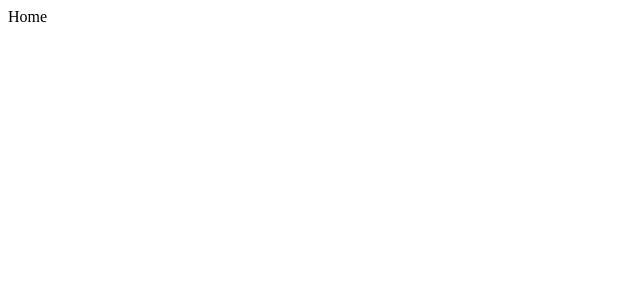
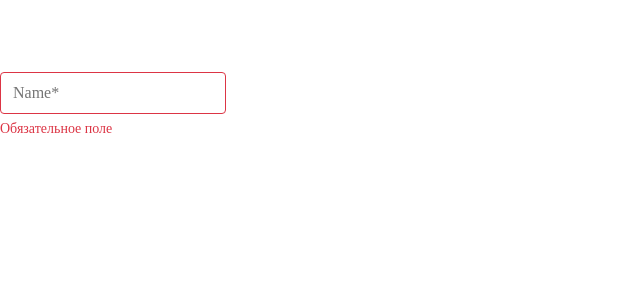
Before and after one commit to SankaReia/sovcombank-test, a React (Create React App) app: page / in a window 1280 px wide. Shown: the top 300 px of the page, without its empty margins (0-640 px from the left). Built offline with nearby package versions, Linux system fonts and the light colour scheme.

Commit message:
created custom textField

```diff
--- a/public/index.html
+++ b/public/index.html
@@ -24,7 +24,7 @@
       work correctly both with client-side routing and a non-root public URL.
       Learn how to configure a non-root public URL by running `npm run build`.
     -->
-    <title>React App</title>
+    <title>Sovcombank Test</title>
   </head>
   <body>
     <noscript>You need to enable JavaScript to run this app.</noscript>
--- a/src/App.tsx
+++ b/src/App.tsx
@@ -1,7 +1,18 @@
+import { TextField } from "./components/ui/TextField";
+
 function App() {
   return (
     <div>
-      Home
+      <br />
+      <br />
+      <br />
+      <TextField
+        id="name"
+        type="text"
+        label="Name"
+        required={true}
+        fullWidth={false}
+        helperText={'Обязательное поле'}/>
     </div>
   );
 }
--- /dev/null
+++ b/src/assets/styles/TextField.module.css
@@ -0,0 +1,112 @@
+/* text field */
+.textFieldLabel {
+  display: block;
+  margin-bottom: 0.25rem;
+}
+
+.textFieldInput {
+  display: block;
+  height: calc(2.25rem + 2px);
+  padding: 0.375rem 0.75rem;
+  font-family: inherit;
+  font-size: 1rem;
+  font-weight: 400;
+  line-height: 1.5;
+  color: #212529;
+  background-color: #fff;
+  background-clip: padding-box;
+  border: 1px solid var(--color-grey);
+  border-radius: 0.25rem;
+  transition: border-color 0.15s ease-in-out;
+  -webkit-appearance: none;
+  -moz-appearance: none;
+  appearance: none;
+}
+.textFieldInputFull {
+    width: 100%;
+}
+
+.textFieldInput[type="search"]::-webkit-search-decoration,
+.textFieldInput[type="search"]::-webkit-search-cancel-button,
+.textFieldInput[type="search"]::-webkit-search-results-button,
+.textFieldInput[type="search"]::-webkit-search-results-decoration {
+  -webkit-appearance: none;
+}
+
+.textFieldInput::placeholder {
+  color: #212529;
+  opacity: 0.4;
+}
+
+.textFieldInput:focus {
+  color: #212529;
+  background-color: #fff;
+  border-color: var(--color-blue);
+  outline: 0;
+}
+
+.textFieldInput:disabled,
+.textFieldInput[readonly] {
+  background-color: #f5f5f5;
+  opacity: 1;
+}
+
+/* with floating label */
+.textFieldFloating {
+  position: relative;
+}
+
+.textFieldFloating .textFieldInput {
+  height: calc(2.5rem + 2px);
+  padding: 0.5rem 0.75rem;
+}
+
+.textFieldFloating .textFieldLabel {
+  position: absolute;
+  top: 50%;
+  left: 0.3125rem;
+  display: flex;
+  transform: translateY(-50%);
+  pointer-events: none;
+  border: none;
+  background-color: #fff;
+  color: #757575;
+  padding-left: 0.5rem;
+  padding-right: 0.5rem;
+  transition: top 0.1s ease-in-out, scale 0.1s ease-in-out;
+}
+
+.textFieldFloating .textFieldInput::-moz-placeholder {
+  color: transparent;
+}
+
+.textFieldFloating .textFieldInput::placeholder {
+  color: transparent;
+}
+
+.textFieldFloating .textFieldInput:focus~.textFieldLabel,
+.textFieldFloating .textFieldInput:not(:placeholder-shown)~.textFieldLabel {
+  top: 0;
+  transform: translateY(-50%) scale(0.75);
+  color: var(--color-blue);
+}
+
+/* validation */
+.textFieldInputInvalid {
+    border-color: var(--color-red);
+}
+.textFieldFloating .textFieldInput.textFieldInputInvalid:focus~.textFieldLabel,
+.textFieldFloating .textFieldInput.textFieldInputInvalid:not(:placeholder-shown)~.textFieldLabel {
+  color: var(--color-red);
+}
+
+.textFieldInputInvalid:focus {
+    border-color: var(--color-red);
+}
+
+.textFieldMessage {
+    width: 100%;
+    margin-top: .25rem;
+    font-size: .875rem;
+    color: var(--color-red);
+}
--- /dev/null
+++ b/src/assets/styles/global.css
@@ -0,0 +1,27 @@
+* {
+    padding: 0;
+    margin: 0;
+}
+
+*,
+*::before,
+*::after {
+  box-sizing: border-box;
+}
+
+body {
+  margin: 0;
+  font-size: 1rem;
+  font-weight: 400;
+  line-height: 1.5;
+  color: #212529;
+  background-color: #fff;
+  -webkit-text-size-adjust: 100%;
+  -webkit-tap-highlight-color: rgba(0, 0, 0, 0);
+}
+
+:root {
+    --color-blue: #42a5f5;
+    --color-grey: #bdbdbd;
+    --color-red: #dc3545;
+}
--- /dev/null
+++ b/src/components/ui/TextField.tsx
@@ -0,0 +1,32 @@
+import { FC, InputHTMLAttributes } from "react";
+import style from "../../assets/styles/TextField.module.css";
+
+interface TextFieldProps extends InputHTMLAttributes<HTMLInputElement> {
+    id: string;
+    label?: string;
+    required?: boolean;
+    fullWidth?: boolean;
+    helperText?: string;
+}
+
+export const TextField: FC<TextFieldProps> = ({ id, label, required, fullWidth, helperText, ...rest }) => {
+    return (
+      <>
+        <div className={`${style.textField} ${style.textFieldFloating}`}>
+            <input
+              id={id}
+              {...rest}
+              placeholder={label}
+              className={`${style.textFieldInput} ${fullWidth && style.textFieldInputFull} ${!!helperText && style.textFieldInputInvalid}`}
+            />
+            {label && (
+                <label htmlFor={id} className={style.textFieldLabel}>
+                    {label}
+                    {required && '*'}
+                </label>
+            )}
+        </div>
+        {!!helperText && <div className={style.textFieldMessage}>{helperText}</div>}
+      </>
+    );
+};
--- a/src/index.tsx
+++ b/src/index.tsx
@@ -1,6 +1,7 @@
 import React from 'react';
 import ReactDOM from 'react-dom/client';
 import App from './App';
+import './assets/styles/global.css'
 
 const root = ReactDOM.createRoot(
   document.getElementById('root') as HTMLElement
```
